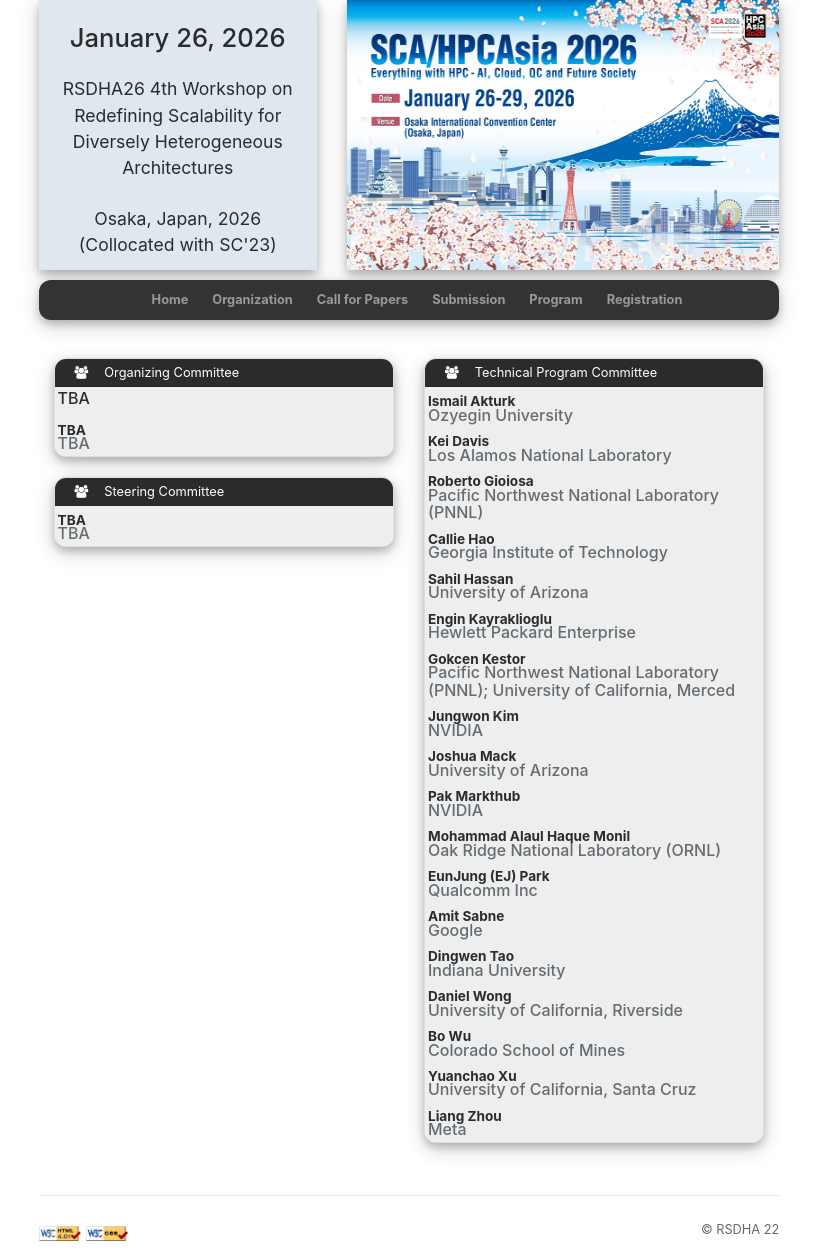
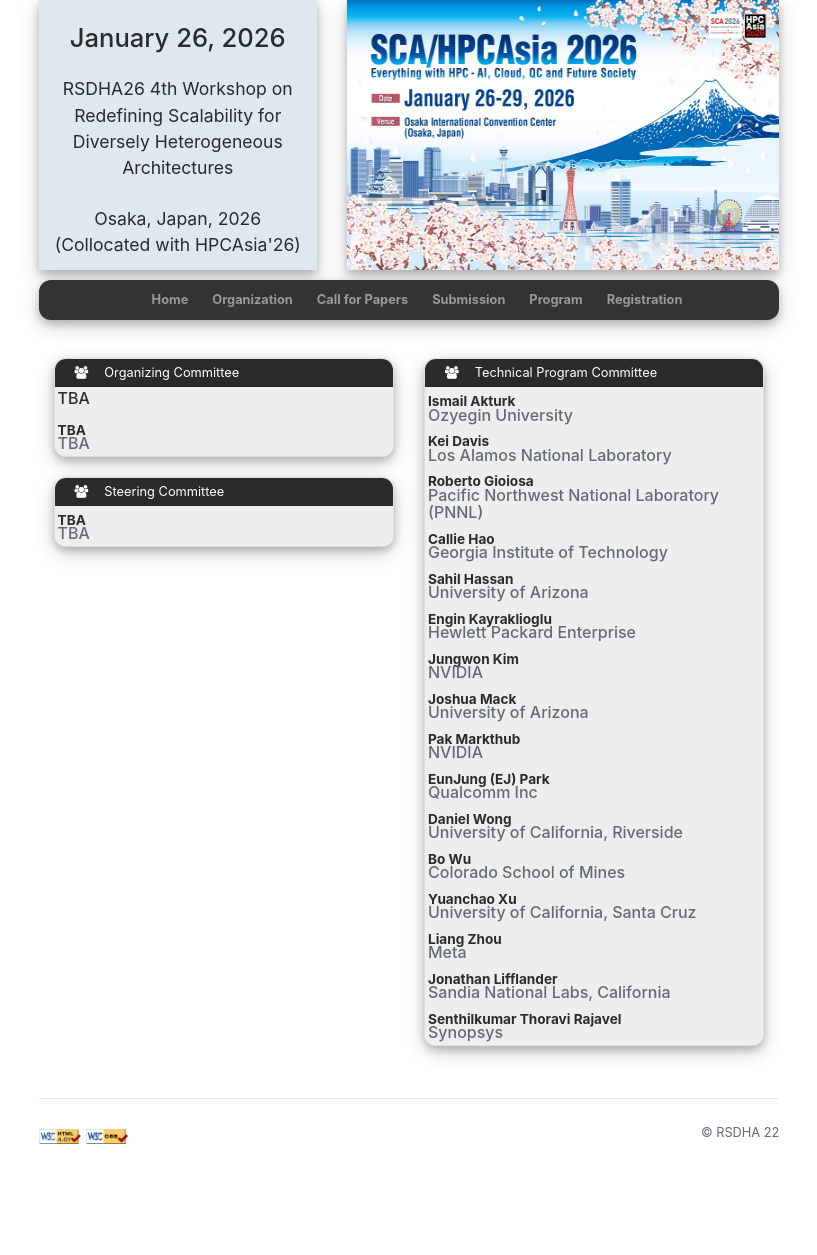
Before and after one commit to hpsslab/rsdha-26, a Jekyll site: the page built from committees.html, in a window 1280 px wide. Shown: the whole page, without its empty margins (231-1048 px from the left). Built offline with Jekyll 4.4.1, drawn with Linux system fonts in a browser that asks for light colours; nearby versions of some CDN libraries; after the commit the page ends 1158 px from its top, so only the background shows below that.

Commit message:
Update conference.yml

```diff
--- a/_data/conference.yml
+++ b/_data/conference.yml
@@ -2,7 +2,7 @@
 short_title: RSDHA 2026
 email: belviranli@mines.edu
 description: > # this means to ignore newlines until "baseurl:"
-location: Osaka, Japan, 2026 <br> (Collocated with SC'23)
+location: Osaka, Japan, 2026 <br> (Collocated with HPCAsia'26)
 date: January 26, 2026
 # logo_path: ./assets/images/rsdha.png
 slideshow:
@@ -117,22 +117,14 @@
     org: University of Arizona
   - name: Engin Kayraklioglu
     org: Hewlett Packard Enterprise
-  - name: Gokcen Kestor
-    org: Pacific Northwest National Laboratory (PNNL); University of California, Merced
   - name: Jungwon Kim
     org: NVIDIA
   - name: Joshua Mack
     org: University of Arizona
   - name: Pak Markthub
     org: NVIDIA
-  - name: Mohammad Alaul Haque Monil
-    org: Oak Ridge National Laboratory (ORNL)
   - name: EunJung (EJ) Park
     org: Qualcomm Inc
-  - name: Amit Sabne
-    org: Google
-  - name: Dingwen Tao
-    org: Indiana University
   - name: Daniel Wong
     org: University of California, Riverside
   - name: Bo Wu
@@ -141,6 +133,10 @@
     org: University of California, Santa Cruz
   - name: Liang Zhou
     org: Meta
+  - name: Jonathan Lifflander
+    org: Sandia National Labs, California
+  - name: Senthilkumar Thoravi Rajavel
+    org: Synopsys
 #webmaster:
 #  - name: Ismet Dagli
 #    org: Colorado School of Mines (USA)
```
